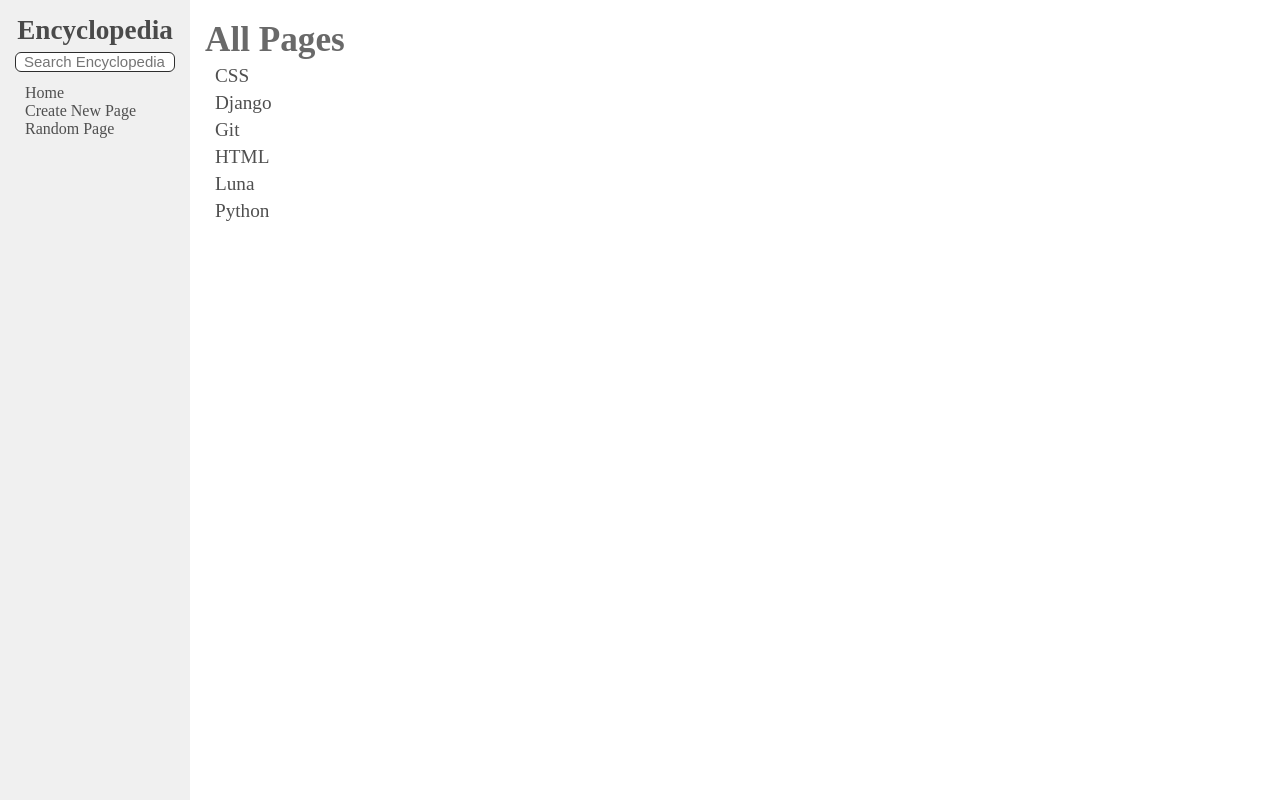
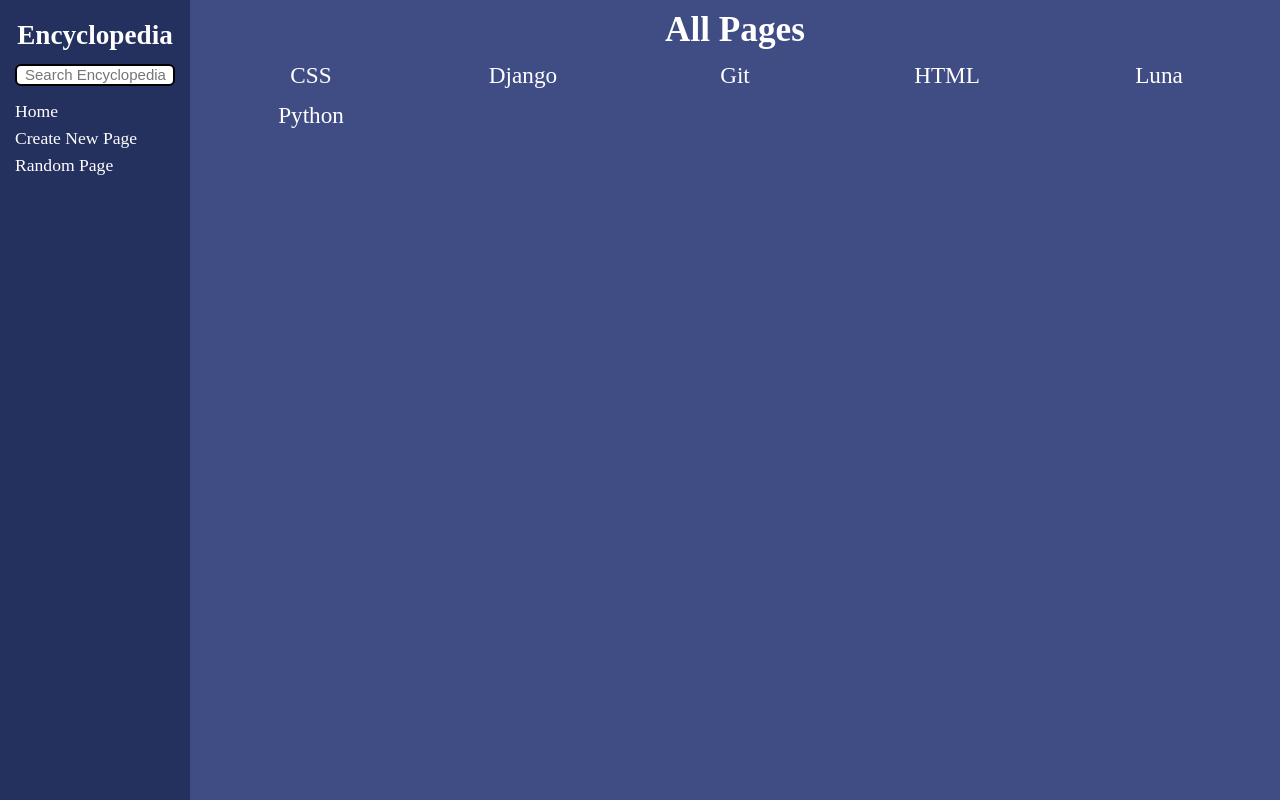
Before and after one commit to phoenixsk8z/wiki, a Django app: page / in a window 1280 px wide. Run offline with Django 3.2, Linux system fonts and the light colour scheme; some libraries are stand-ins or nearby versions.

Commit message:
Added new CSS and changed some HTML.

```diff
--- a/encyclopedia/static/encyclopedia/styles.css
+++ b/encyclopedia/static/encyclopedia/styles.css
@@ -10,26 +10,25 @@
 }
 
 body {
-    margin: 0;
-    background-color: white;
+    background-color: #404d85;
 }
 
 code {
     white-space: pre;
 }
 
-h1 {
-    margin-top: 0px;
-    padding-top: 20px;
+main > h1{
+    display: grid;
+    justify-items: center;
     font-size: 2.2rem;
-    color: #696969;
+    color: white;
 }
 
 h2 {
     text-align: center;
     font-size: 1.7rem;
     margin-bottom: 6px;
-    color: #4a4a4a;
+    color: white;
 }
 
 textarea {
@@ -42,65 +41,108 @@
     font-size: 15px;
     line-height: 18px;
     border-radius: 6px;
-    border: solid 1px #2e2e2e;
+    border: solid 2px black;
     padding-left: 8px;
-    margin-bottom: 8px;
+    margin: 7px 0px;
+}
+.search:active {
+    border: solid 1px black;
 }
 
 header {
-    background-color: #f0f0f0;
+    background-color: #24305E;
     height: 100vh;
     padding: 15px;
 }
 
 header h2 {
-    margin-top: 5;
+    margin-top: 5px;
 }
 
 ul {
     list-style: none;
+    margin-top: 8px;
+    color: white
+}
+
+header > ul > li > a{
+    margin: 6px 0px;
+    font-size: 1.1rem;
+    color: white;
+}
+header > ul > li {
+    margin: 6px 0px;
 }
 
 li > a {
-    margin: 10px;
     text-decoration: none;
-    color: #519cbd
+    color: white;
 }
 
 li > a:hover {
-    color: #166487;
+    color: #9c9c9c;
     text-decoration: underline;
 }
-
-li > a {
-    color: #4f4f4f;
-}
-
 header > div {
     margin-bottom: 4px;
 }
 
-div > a:hover {
-    color: #171717;
+main {
+    margin: 10px 10px 0px 10px;
 }
 
-main {
-    margin-left: 15px;
+main > a {
+
+    color: white;
+    font-size: 1.5rem;
+    font-weight: bold;
+    position: absolute;
+    bottom: 10px;
+    right: 15px;
 }
 
 main > ul > li {
+    display: grid;
+    justify-self: center;
+    align-self: center;
+    font-size: 1.45rem;
+}
+
+main > div > h1 {
+    font-size: 2.2rem;
+    color: white;
+    margin: 5px;
+}
+
+main > div > p {
+    margin: 15px 5px;
+    color: white;
+    font-size: 1.1rem;
+}
+
+main > ul {
+    display: grid;
+    grid-template-columns: repeat(3, 1fr);
+    grid-auto-rows: 40px;
+    grid-row: 2/3;
     margin-top: 5px;
-    font-size: 1.2rem;
+}
+
+p > a {
+    color: white;
+    font-size: 1.1rem;
+    font-weight: bold;
 }
 
 @media (max-width: 800px) {
 .container {
     display: grid;
-    grid-template-rows: 80px auto;
+    grid-template-rows: 100px auto;
     grid-template-columns: 1fr;
 }
 header > ul {
     display: grid;
+    margin-top: 0px;
     grid-template-columns: repeat(3, auto);
     grid-template-rows: 30px;
     justify-content: center;
@@ -114,6 +156,8 @@
 header {
     display: grid;
     grid-template-rows: 50px 30px;
+    padding: 10px;
+    height: 100px;
 }
 header > h2 {
     justify-self: left;
@@ -132,8 +176,37 @@
     align-items: baseline;
 }
 main {
-    margin-top: 10px;
+    margin-top: 0px;
     display: grid;
     grid-row: 2/3;
 }
+main > ul {
+    grid-template-columns: repeat(2, 1fr);
+    margin: 5px 50px
 }
+}
+@media (max-width: 600px) {
+    .header_and_search {
+        grid-template-columns: 1fr 1fr;
+    }
+    main > ul {
+        grid-template-columns: 1fr;
+    }
+    main > ul > li {
+        font-size: 1.65rem;
+    }
+}
+@media (min-width: 1100px) {
+    main > ul {
+        margin: 5px 5px;
+        grid-template-columns: repeat(5, 1fr);
+    }
+}
+@media (min-width: 1400px) {
+    main > ul {
+        margin: 5px 35px 0px 35px;
+    }
+    main > ul > li {
+        font-size: 1.6rem;
+    }
+}
--- a/encyclopedia/templates/encyclopedia/createpage.html
+++ b/encyclopedia/templates/encyclopedia/createpage.html
@@ -1,12 +1,14 @@
+{% load static %}
 <!DOCTYPE html>
 <html lang="en">
     <head>
         <title>New Page</title>
+        <link rel="stylesheet" href="{% static 'encyclopedia/styles2.css' %}">
     </head>
     <body>
         <form action="{% url 'createpage' %}" method="post">
             {% csrf_token %}
-            <label for="title">New Page Title:</label>
+        <h1>New Page Title:</h1>
             <input type="text", name="title">
             <br/>
         <h1>New Page Body:</h1>
--- a/encyclopedia/templates/encyclopedia/editpage.html
+++ b/encyclopedia/templates/encyclopedia/editpage.html
@@ -1,9 +1,11 @@
+{% load static %}
 <!DOCTYPE html>
 <html lang="en">
 <head>
     <meta charset="UTF-8">
     <meta name="viewport" content="width=device-width, initial-scale=1.0">
     <title>Edit {{ title }}</title>
+    <link rel="stylesheet" href="{% static 'encyclopedia/styles2.css' %}">
 </head>
 <body>
     <form action="{% url 'editpage' %}" method="post">
--- a/encyclopedia/templates/encyclopedia/index.html
+++ b/encyclopedia/templates/encyclopedia/index.html
@@ -9,8 +9,7 @@
 
     <ul>
         {% for entry in entries %}
-            <base href="http://127.0.0.1:8000/wiki/">
-            <li><a href="{{ entry }}">{{ entry }}</a></li>
+            <li><a href="http://127.0.0.1:8000/wiki/{{ entry }}">{{ entry }}</a></li>
         {% endfor %}
     </ul>
 {% endblock %}
--- a/encyclopedia/templates/encyclopedia/matches.html
+++ b/encyclopedia/templates/encyclopedia/matches.html
@@ -8,8 +8,7 @@
 
 <ul>
     {% for entry in entries %}
-        <base href="http://127.0.0.1:8000/wiki/">
-        <li><a href="{{ entry }}">{{ entry }}</a></li>
+        <li><a href="http://127.0.0.1:8000/wiki/{{ entry }}">{{ entry }}</a></li>
     {% endfor %}
 </ul>
 {% endblock %}
```
Also changed, not shown: encyclopedia/static/encyclopedia/styles2.css (added, +8 -0 lines).
